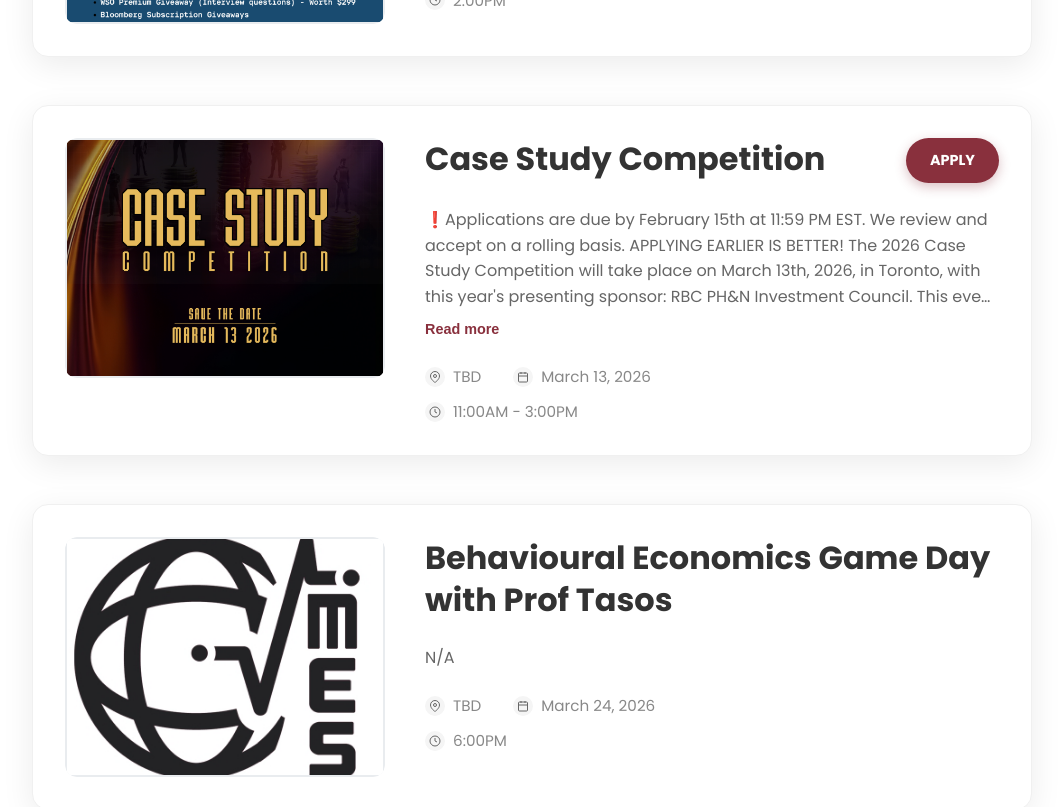
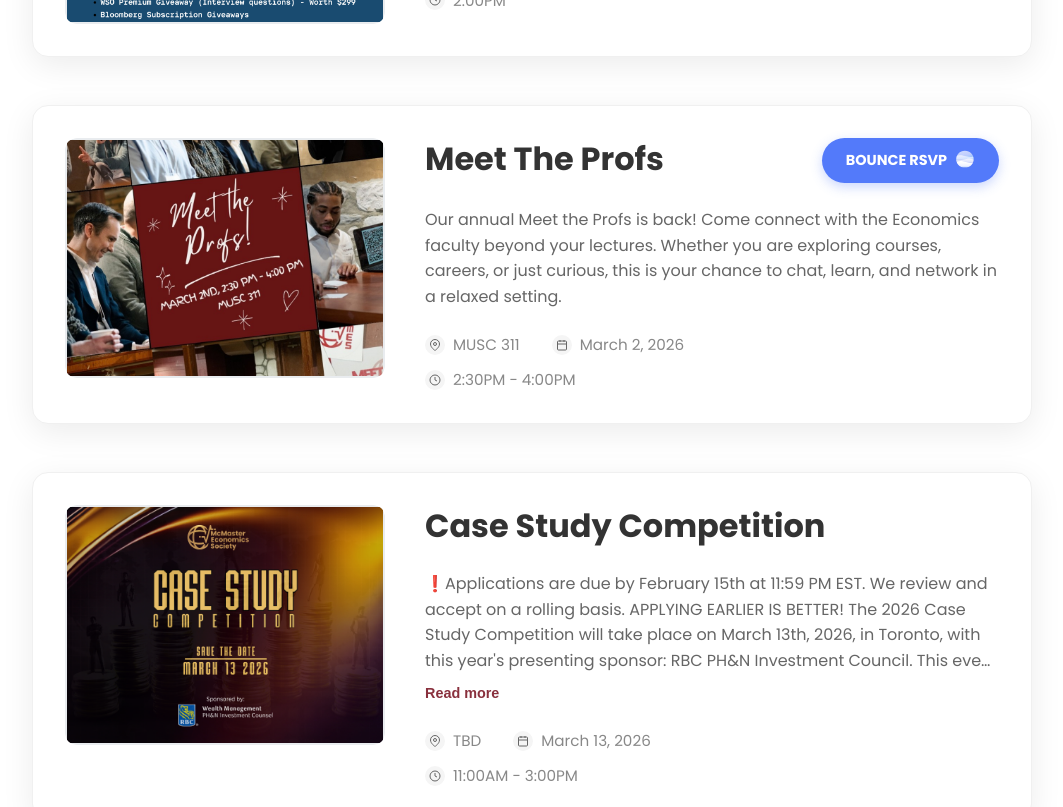
Before and after one commit to McMaster-Economics-Society/mes-website, a Next.js app: page /events in a window 1280 px wide. Shown: the part 960-1767 px from the top of the page, without its empty margins (108-1171 px from the left). Built offline with nearby package versions, Linux system fonts and the light colour scheme.

Commit message:
chore: updated events database

```diff
--- a/src/app/data/events-database.js
+++ b/src/app/data/events-database.js
@@ -31,6 +31,21 @@
   },
   {
     id: 3,
+    title: "Meet The Profs",
+    description:
+      "Our annual Meet the Profs is back! Come connect with the Economics faculty beyond your lectures. Whether you are exploring courses, careers, or just curious, this is your chance to chat, learn, and network in a relaxed setting.\n\n",
+    date: "March 2, 2026",
+    location: "MUSC 311",
+    eventDate: "2026-03-02",
+    time: "2:30PM - 4:00PM",
+    image: "/event-images/recurring-events/Meet-the-prof.jpg",
+    imageAlt: "Meet the Profs event",
+    link: "https://www.bouncelife.com/events/699dd9fd972b00c9ae7ba0e4",
+    buttonType: "bounce",
+    closed: false,
+  },
+  {
+    id: 5,
     title: "Case Study Competition",
     description:
       "❗Applications are due by February 15th at 11:59 PM EST. We review and accept on a rolling basis. APPLYING EARLIER IS BETTER! \n\nThe 2026 Case Study Competition will take place on March 13th, 2026, in Toronto, with this year's presenting sponsor: RBC PH&N Investment Council. \n\nThis event is open to undergraduate students from any university or program who have an interest in economics, public policy, consulting, or data-driven problem solving. \n\n Participants will act as policy analysts, receiving the full case package on the day of the competition. Teams will work under time pressure to analyze real economic data, develop recommendations, and present their solutions to a panel of high-profile judges, including industry professionals and academic experts. The competition also features panels, networking opportunities, and direct interaction with practitioners from economics, finance, and related fields. \n\nIn preparation for the competition, MES will host a series of training workshops covering key frameworks, presentation skills, and mock cases. These workshops are optional for non-McMaster students but will be available to all accepted participants. This event provides students with hands-on experience in economic problem-solving, public policy evaluation, and professional presentation skills in a competitive, supportive environment.",
@@ -38,9 +53,9 @@
     date: "March 13, 2026",
     eventDate: "2026-03-13",
     time: "11:00AM - 3:00PM",
-    image: "/event-images/case-study-event.png",
+    image: "/event-images/CSC Horizontal Version.png",
     imageAlt: "Case Study Competition",
-    link: "https://docs.google.com/forms/d/e/1FAIpQLSeW8pu3X9oiqctkzPZAhRUEe1i4JY6f-LYQ86u2REcln3-KzQ/viewform",
+    link: "",
     buttonType: "apply",
     closed: false,
   },
```
Also changed, not shown: public/event-images/CSC Horizontal Version.png (added), public/event-images/recurring-events/Meet-the-prof.jpg (added).
